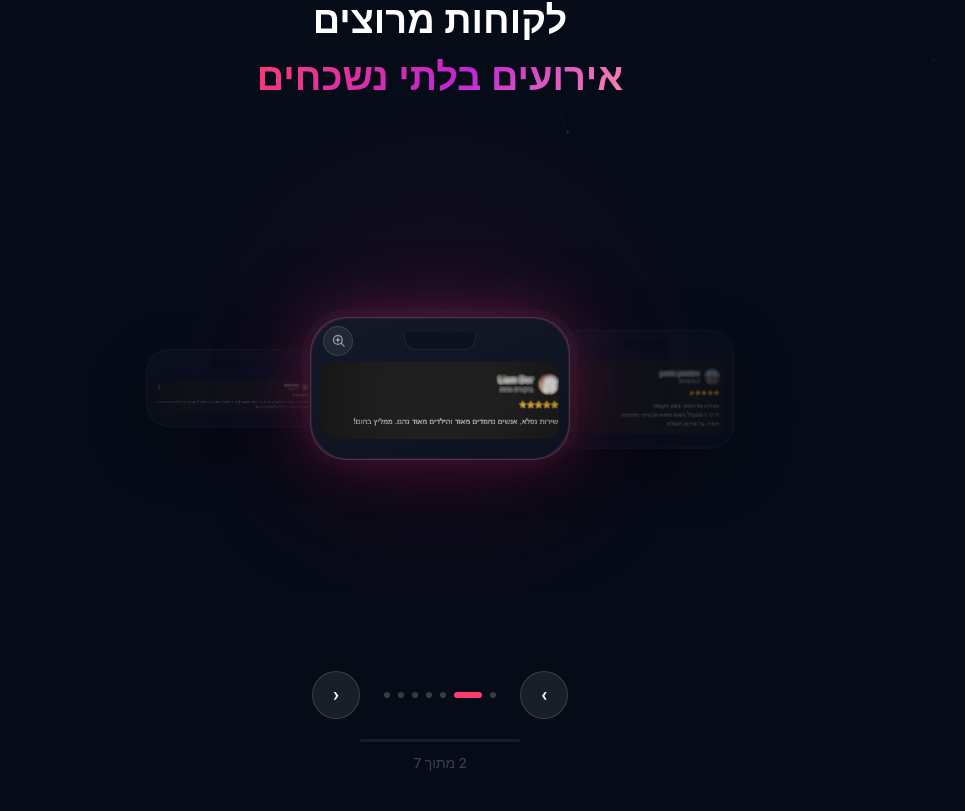
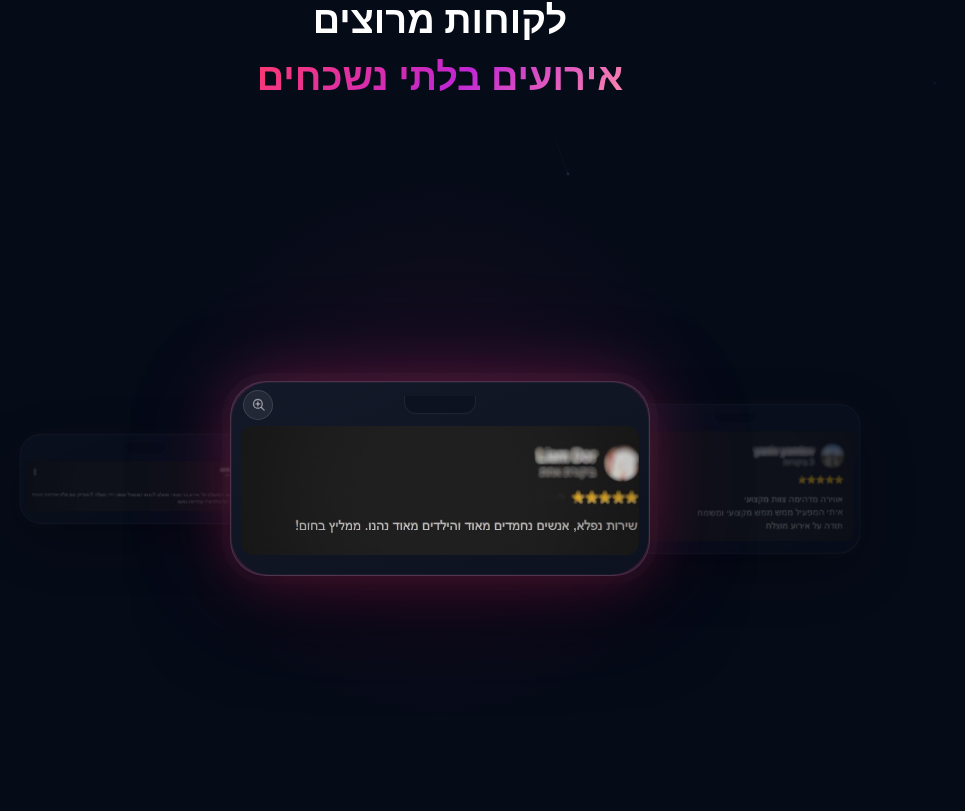
Before and after one commit to tomernado/landing-page-Itay, a React (Vite) app: page / in a window 1280 px wide. Shown: the part 1449-2260 px from the top of the page, without its empty margins (200-1165 px from the left). Built offline with nearby package versions, Linux system fonts and the light colour scheme.

Commit message:
larger phone frames on desktop, better carousel layout

```diff
--- a/src/components/ReviewsCarousel.jsx
+++ b/src/components/ReviewsCarousel.jsx
@@ -264,14 +264,14 @@ export default function ReviewsCarousel() {
         {/* ── 3-card stage ── */}
         <div
           className="relative flex items-center justify-center"
-          style={{ minHeight: 'min(80vw, 500px)', perspective: '1200px' }}
+          style={{ minHeight: 'min(80vw, 680px)', perspective: '1400px' }}
         >
           {/* Prev card (side peek — right in RTL) — hidden on small screens */}
           <div
             className="absolute hidden sm:block"
             style={{
               right: '50%',
-              transform: 'translateX(calc(50% + 220px)) scale(0.72) translateZ(-80px)',
+              transform: 'translateX(calc(50% + 320px)) scale(0.65) translateZ(-120px)',
               zIndex: 1,
               cursor: 'pointer',
             }}
@@ -285,7 +285,7 @@ export default function ReviewsCarousel() {
             className="absolute hidden sm:block"
             style={{
               left: '50%',
-              transform: 'translateX(calc(-50% + -220px)) scale(0.72) translateZ(-80px)',
+              transform: 'translateX(calc(-50% - 320px)) scale(0.65) translateZ(-120px)',
               zIndex: 1,
               cursor: 'pointer',
             }}
--- a/src/index.css
+++ b/src/index.css
@@ -196,7 +196,7 @@ a, button { touch-action: manipulation; }
     0 30px 90px rgba(0,0,0,.75),
     0 0 0 8px rgba(255,255,255,.025);
   padding: 14px 10px 20px;
-  width: min(260px, 72vw);
+  width: min(420px, 40vw);
 }
 .phone-frame .notch {
   width: 72px; height: 18px;
```
